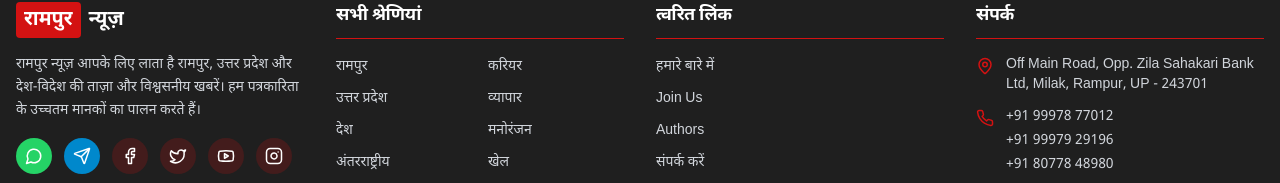
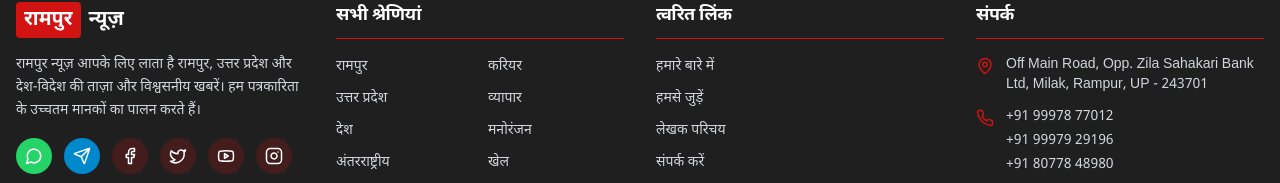
Before and after one commit to mfarazzzz/Frontend, a Next.js app: page /join-us in a window 1280 px wide. Shown: the part 4548-4731 px from the top of the page. Built offline with nearby package versions, Linux system fonts and the light colour scheme; no server answers.

Commit message:
hindi update footer

```diff
--- a/src/app/join-us/page.tsx
+++ b/src/app/join-us/page.tsx
@@ -15,7 +15,7 @@ import {
 } from "lucide-react";
 
 export const metadata: Metadata = {
-  title: "Join Us | रामपुर न्यूज़ - युवा पत्रकारों के लिए मंच",
+  title: "हमसे जुड़ें | रामपुर न्यूज़ - युवा पत्रकारों के लिए मंच",
   description:
     "Rampur News का युवा, प्रभावशाली और पहचान बनाने वाला प्लेटफॉर्म। अपनी आवाज़ को पहचान, पहुंच और भविष्य के अवसरों में बदलें।",
   alternates: {
@@ -23,7 +23,7 @@ export const metadata: Metadata = {
   },
   openGraph: {
     type: "website",
-    title: "Join Us | रामपुर न्यूज़",
+    title: "हमसे जुड़ें | रामपुर न्यूज़",
     description:
       "एक ऐसा प्लेटफॉर्म जहाँ आपकी आवाज़ पहचान बनती है। युवा पत्रकारों, क्रिएटर्स और फ्रीलांसर्स के लिए अवसर।",
     url: "/join-us",
@@ -31,7 +31,7 @@ export const metadata: Metadata = {
   },
   twitter: {
     card: "summary_large_image",
-    title: "Join Us | रामपुर न्यूज़",
+    title: "हमसे जुड़ें | रामपुर न्यूज़",
     description:
       "अपनी पहचान, प्रोफाइल और प्रभाव बनाने के लिए Rampur News से जुड़ें।",
   },
--- a/src/components/Footer.tsx
+++ b/src/components/Footer.tsx
@@ -142,12 +142,12 @@ const Footer = () => {
               </li>
               <li>
                 <Link to="/join-us" className="text-sm text-gray-300 hover:text-primary transition-colors">
-                  Join Us
+                  हमसे जुड़ें
                 </Link>
               </li>
               <li>
                 <Link to="/authors" className="text-sm text-gray-300 hover:text-primary transition-colors">
-                  Authors
+                  लेखक परिचय
                 </Link>
               </li>
               <li>
```
